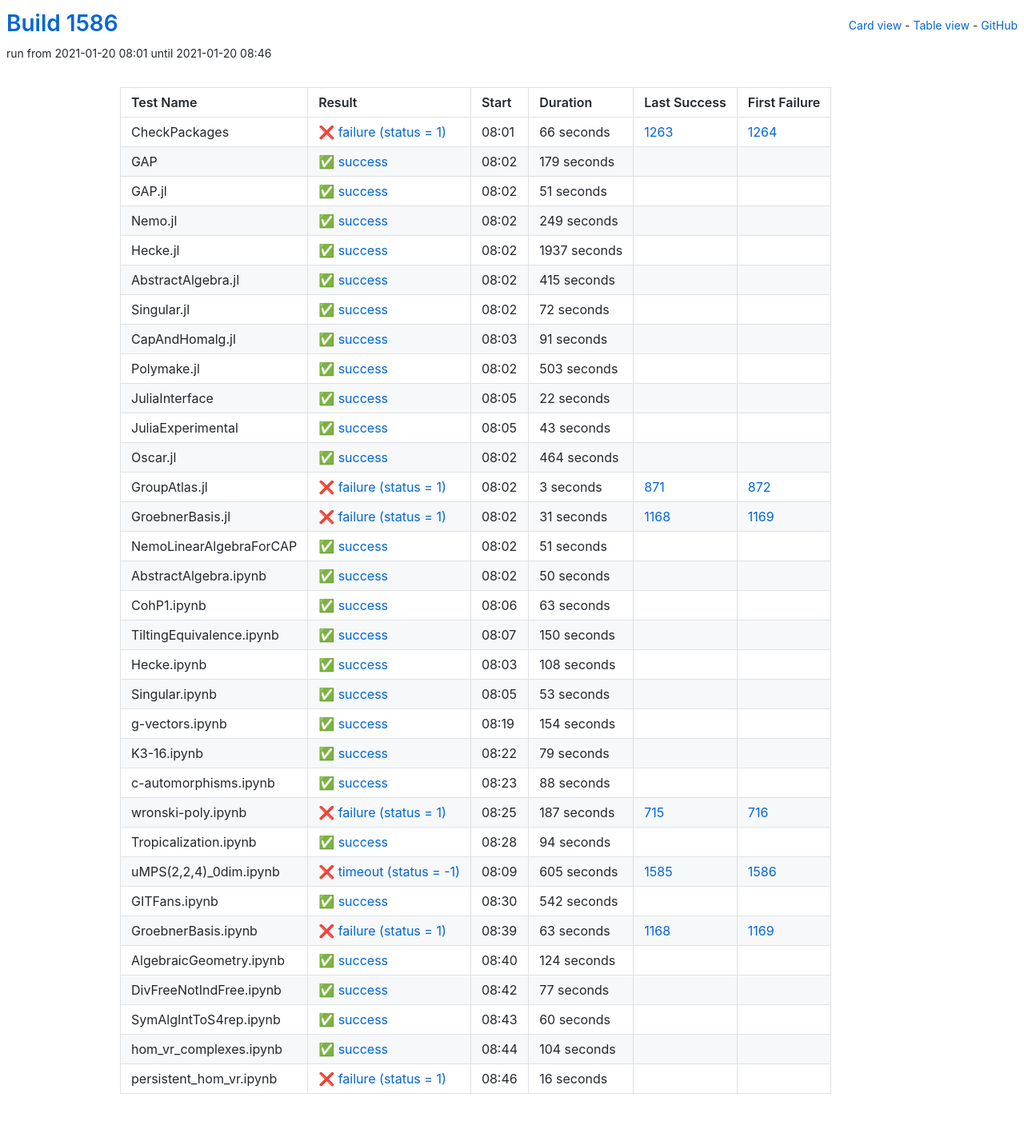
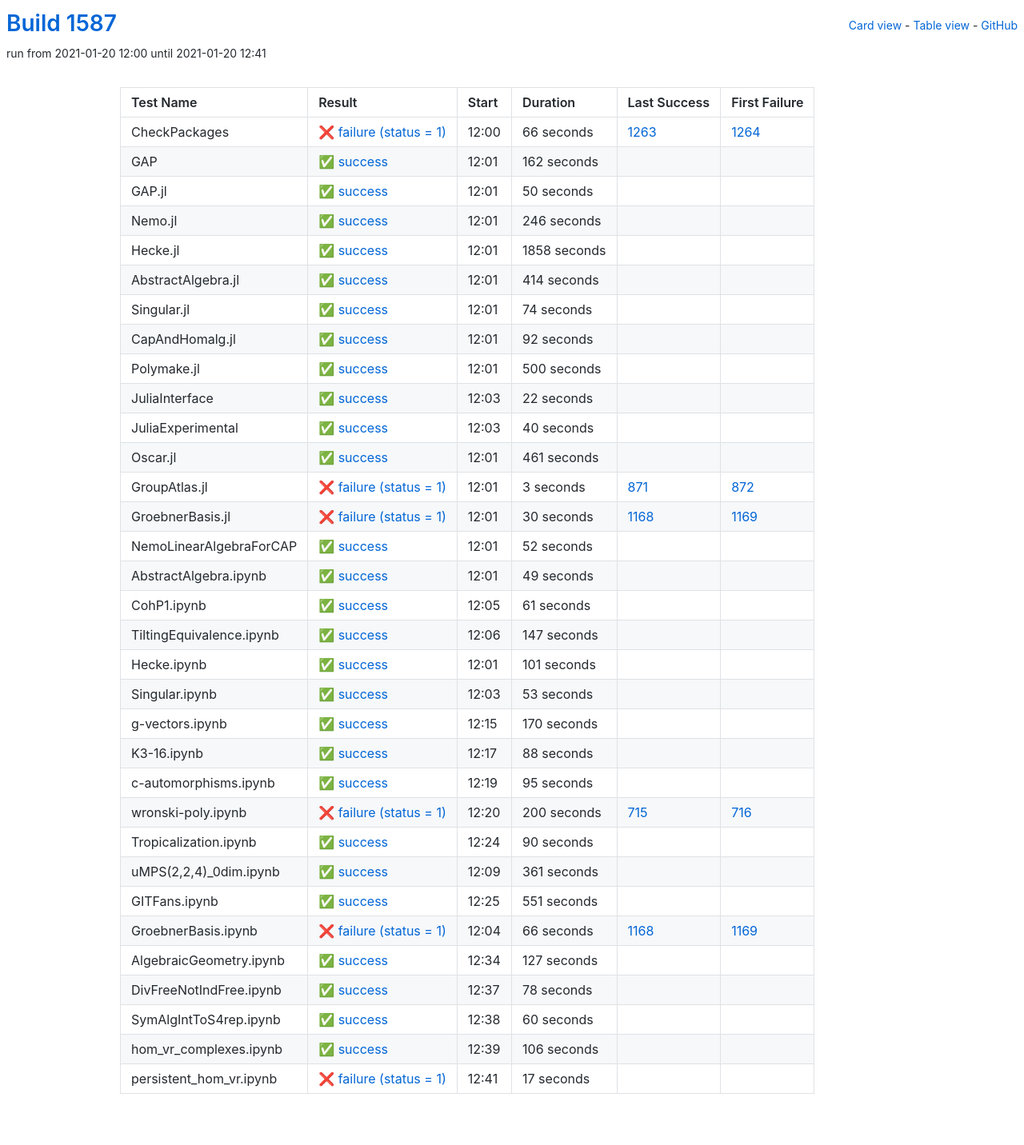
Before and after one commit to oscar-system/oscar-ci-status-stable, a Jekyll site: the page built from table.html, in a window 1280 px wide. Shown: the whole page at 80% size. Built offline with Jekyll 4.4.1, drawn with Linux system fonts in a browser that asks for light colours.

Commit message:
Build #1587

```diff
--- a/_data/ci.yml
+++ b/_data/ci.yml
@@ -1,6 +1,6 @@
 ---
-build: 1586
-build_url: https://oscarci.mathematik.uni-kl.de/job/oscar-stable/1586/
+build: 1587
+build_url: https://oscarci.mathematik.uni-kl.de/job/oscar-stable/1587/
 job: oscar-stable
 organization: oscar-system
 repo: oscar-ci-status-stable
@@ -8,8 +8,8 @@ repourl: https://github.com/oscar-system/oscar-ci-status-stable
 tests:
 - name: CheckPackages
   id: checkpackages
-  log: https://oscarci.mathematik.uni-kl.de/job/oscar-stable/1586/artifact/logs/build-1586/CheckPackages.log
-  start: 2021-01-20 08:01
+  log: https://oscarci.mathematik.uni-kl.de/job/oscar-stable/1587/artifact/logs/build-1587/CheckPackages.log
+  start: 2021-01-20 12:00
   success: false
   exitcode: 1
   status: failure
@@ -20,104 +20,104 @@ tests:
   first_failure_url: https://oscarci.mathematik.uni-kl.de/job/oscar-stable/1264/
 - name: GAP
   id: gap
-  log: https://oscarci.mathematik.uni-kl.de/job/oscar-stable/1586/artifact/logs/build-1586/GAP.log
-  start: 2021-01-20 08:02
+  log: https://oscarci.mathematik.uni-kl.de/job/oscar-stable/1587/artifact/logs/build-1587/GAP.log
+  start: 2021-01-20 12:01
   success: true
   exitcode: 0
   status: success
-  duration: 179
+  duration: 162
   last_success: false
   last_success_url:
   first_failure: false
   first_failure_url:
 - name: GAP.jl
   id: gap-jl
-  log: https://oscarci.mathematik.uni-kl.de/job/oscar-stable/1586/artifact/logs/build-1586/GAP.jl.log
-  start: 2021-01-20 08:02
+  log: https://oscarci.mathematik.uni-kl.de/job/oscar-stable/1587/artifact/logs/build-1587/GAP.jl.log
+  start: 2021-01-20 12:01
   success: true
   exitcode: 0
   status: success
-  duration: 51
+  duration: 50
   last_success: false
   last_success_url:
   first_failure: false
   first_failure_url:
 - name: Nemo.jl
   id: nemo-jl
-  log: https://oscarci.mathematik.uni-kl.de/job/oscar-stable/1586/artifact/logs/build-1586/Nemo.jl.log
-  start: 2021-01-20 08:02
+  log: https://oscarci.mathematik.uni-kl.de/job/oscar-stable/1587/artifact/logs/build-1587/Nemo.jl.log
+  start: 2021-01-20 12:01
   success: true
   exitcode: 0
   status: success
-  duration: 249
+  duration: 246
   last_success: false
   last_success_url:
   first_failure: false
   first_failure_url:
 - name: Hecke.jl
   id: hecke-jl
-  log: https://oscarci.mathematik.uni-kl.de/job/oscar-stable/1586/artifact/logs/build-1586/Hecke.jl.log
-  start: 2021-01-20 08:02
+  log: https://oscarci.mathematik.uni-kl.de/job/oscar-stable/1587/artifact/logs/build-1587/Hecke.jl.log
+  start: 2021-01-20 12:01
   success: true
   exitcode: 0
   status: success
-  duration: 1937
+  duration: 1858
   last_success: false
   last_success_url:
   first_failure: false
   first_failure_url:
 - name: AbstractAlgebra.jl
   id: abstractalgebra-jl
-  log: https://oscarci.mathematik.uni-kl.de/job/oscar-stable/1586/artifact/logs/build-1586/AbstractAlgebra.jl.log
-  start: 2021-01-20 08:02
+  log: https://oscarci.mathematik.uni-kl.de/job/oscar-stable/1587/artifact/logs/build-1587/AbstractAlgebra.jl.log
+  start: 2021-01-20 12:01
   success: true
   exitcode: 0
   status: success
-  duration: 415
+  duration: 414
   last_success: false
   last_success_url:
   first_failure: false
   first_failure_url:
 - name: Singular.jl
   id: singular-jl
-  log: https://oscarci.mathematik.uni-kl.de/job/oscar-stable/1586/artifact/logs/build-1586/Singular.jl.log
-  start: 2021-01-20 08:02
+  log: https://oscarci.mathematik.uni-kl.de/job/oscar-stable/1587/artifact/logs/build-1587/Singular.jl.log
+  start: 2021-01-20 12:01
   success: true
   exitcode: 0
   status: success
-  duration: 72
+  duration: 74
   last_success: false
   last_success_url:
   first_failure: false
   first_failure_url:
 - name: CapAndHomalg.jl
   id: capandhomalg-jl
-  log: https://oscarci.mathematik.uni-kl.de/job/oscar-stable/1586/artifact/logs/build-1586/CapAndHomalg.jl.log
-  start: 2021-01-20 08:03
+  log: https://oscarci.mathematik.uni-kl.de/job/oscar-stable/1587/artifact/logs/build-1587/CapAndHomalg.jl.log
+  start: 2021-01-20 12:01
   success: true
   exitcode: 0
   status: success
-  duration: 91
+  duration: 92
   last_success: false
   last_success_url:
   first_failure: false
   first_failure_url:
 - name: Polymake.jl
   id: polymake-jl
-  log: https://oscarci.mathematik.uni-kl.de/job/oscar-stable/1586/artifact/logs/build-1586/Polymake.jl.log
-  start: 2021-01-20 08:02
+  log: https://oscarci.mathematik.uni-kl.de/job/oscar-stable/1587/artifact/logs/build-1587/Polymake.jl.log
+  start: 2021-01-20 12:01
   success: true
   exitcode: 0
   status: success
-  duration: 503
+  duration: 500
   last_success: false
   last_success_url:
   first_failure: false
   first_failure_url:
 - name: JuliaInterface
   id: juliainterface
-  log: https://oscarci.mathematik.uni-kl.de/job/oscar-stable/1586/artifact/logs/build-1586/JuliaInterface.log
-  start: 2021-01-20 08:05
+  log: https://oscarci.mathematik.uni-kl.de/job/oscar-stable/1587/artifact/logs/build-1587/JuliaInterface.log
+  start: 2021-01-20 12:03
   success: true
   exitcode: 0
   status: success
@@ -128,32 +128,32 @@ tests:
   first_failure_url:
 - name: JuliaExperimental
   id: juliaexperimental
-  log: https://oscarci.mathematik.uni-kl.de/job/oscar-stable/1586/artifact/logs/build-1586/JuliaExperimental.log
-  start: 2021-01-20 08:05
+  log: https://oscarci.mathematik.uni-kl.de/job/oscar-stable/1587/artifact/logs/build-1587/JuliaExperimental.log
+  start: 2021-01-20 12:03
   success: true
   exitcode: 0
   status: success
-  duration: 43
+  duration: 40
   last_success: false
   last_success_url:
   first_failure: false
   first_failure_url:
 - name: Oscar.jl
   id: oscar-jl
-  log: https://oscarci.mathematik.uni-kl.de/job/oscar-stable/1586/artifact/logs/build-1586/Oscar.jl.log
-  start: 2021-01-20 08:02
+  log: https://oscarci.mathematik.uni-kl.de/job/oscar-stable/1587/artifact/logs/build-1587/Oscar.jl.log
+  start: 2021-01-20 12:01
   success: true
   exitcode: 0
   status: success
-  duration: 464
+  duration: 461
   last_success: false
   last_success_url:
   first_failure: false
   first_failure_url:
 - name: GroupAtlas.jl
   id: groupatlas-jl
-  log: https://oscarci.mathematik.uni-kl.de/job/oscar-stable/1586/artifact/logs/build-1586/GroupAtlas.jl.log
-  start: 2021-01-20 08:02
+  log: https://oscarci.mathematik.uni-kl.de/job/oscar-stable/1587/artifact/logs/build-1587/GroupAtlas.jl.log
+  start: 2021-01-20 12:01
   success: false
   exitcode: 1
   status: failure
@@ -164,80 +164,80 @@ tests:
   first_failure_url: https://oscarci.mathematik.uni-kl.de/job/oscar-stable/872/
 - name: GroebnerBasis.jl
   id: groebnerbasis-jl
-  log: https://oscarci.mathematik.uni-kl.de/job/oscar-stable/1586/artifact/logs/build-1586/GroebnerBasis.jl.log
-  start: 2021-01-20 08:02
+  log: https://oscarci.mathematik.uni-kl.de/job/oscar-stable/1587/artifact/logs/build-1587/GroebnerBasis.jl.log
+  start: 2021-01-20 12:01
   success: false
   exitcode: 1
   status: failure
-  duration: 31
+  duration: 30
   last_success: 1168
   last_success_url: https://oscarci.mathematik.uni-kl.de/job/oscar-stable/1168/
   first_failure: 1169
   first_failure_url: https://oscarci.mathematik.uni-kl.de/job/oscar-stable/1169/
 - name: NemoLinearAlgebraForCAP
   id: nemolinearalgebraforcap
-  log: https://oscarci.mathematik.uni-kl.de/job/oscar-stable/1586/artifact/logs/build-1586/NemoLinearAlgebraForCAP.log
-  start: 2021-01-20 08:02
+  log: https://oscarci.mathematik.uni-kl.de/job/oscar-stable/1587/artifact/logs/build-1587/NemoLinearAlgebraForCAP.log
+  start: 2021-01-20 12:01
   success: true
   exitcode: 0
   status: success
-  duration: 51
+  duration: 52
   last_success: false
   last_success_url:
   first_failure: false
   first_failure_url:
 - name: AbstractAlgebra.ipynb
   id: abstractalgebra-ipynb
-  log: https://oscarci.mathematik.uni-kl.de/job/oscar-stable/1586/artifact/logs/build-1586/AbstractAlgebra.ipynb.log
-  start: 2021-01-20 08:02
+  log: https://oscarci.mathematik.uni-kl.de/job/oscar-stable/1587/artifact/logs/build-1587/AbstractAlgebra.ipynb.log
+  start: 2021-01-20 12:01
   success: true
   exitcode: 0
   status: success
-  duration: 50
+  duration: 49
   last_success: false
   last_success_url:
   first_failure: false
   first_failure_url:
 - name: CohP1.ipynb
   id: cohp1-ipynb
-  log: https://oscarci.mathematik.uni-kl.de/job/oscar-stable/1586/artifact/logs/build-1586/CohP1.ipynb.log
-  start: 2021-01-20 08:06
+  log: https://oscarci.mathematik.uni-kl.de/job/oscar-stable/1587/artifact/logs/build-1587/CohP1.ipynb.log
+  start: 2021-01-20 12:05
   success: true
   exitcode: 0
   status: success
-  duration: 63
+  duration: 61
   last_success: false
   last_success_url:
   first_failure: false
   first_failure_url:
 - name: TiltingEquivalence.ipynb
   id: tiltingequivalence-ipynb
-  log: https://oscarci.mathematik.uni-kl.de/job/oscar-stable/1586/artifact/logs/build-1586/TiltingEquivalence.ipynb.log
-  start: 2021-01-20 08:07
+  log: https://oscarci.mathematik.uni-kl.de/job/oscar-stable/1587/artifact/logs/build-1587/TiltingEquivalence.ipynb.log
+  start: 2021-01-20 12:06
   success: true
   exitcode: 0
   status: success
-  duration: 150
+  duration: 147
   last_success: false
   last_success_url:
   first_failure: false
   first_failure_url:
 - name: Hecke.ipynb
   id: hecke-ipynb
-  log: https://oscarci.mathematik.uni-kl.de/job/oscar-stable/1586/artifact/logs/build-1586/Hecke.ipynb.log
-  start: 2021-01-20 08:03
+  log: https://oscarci.mathematik.uni-kl.de/job/oscar-stable/1587/artifact/logs/build-1587/Hecke.ipynb.log
+  start: 2021-01-20 12:01
   success: true
   exitcode: 0
   status: success
-  duration: 108
+  duration: 101
   last_success: false
   last_success_url:
   first_failure: false
   first_failure_url:
 - name: Singular.ipynb
   id: singular-ipynb
-  log: https://oscarci.mathematik.uni-kl.de/job/oscar-stable/1586/artifact/logs/build-1586/Singular.ipynb.log
-  start: 2021-01-20 08:05
+  log: https://oscarci.mathematik.uni-kl.de/job/oscar-stable/1587/artifact/logs/build-1587/Singular.ipynb.log
+  start: 2021-01-20 12:03
   success: true
   exitcode: 0
   status: success
@@ -248,32 +248,20 @@ tests:
   first_failure_url:
 - name: g-vectors.ipynb
   id: g-vectors-ipynb
-  log: https://oscarci.mathematik.uni-kl.de/job/oscar-stable/1586/artifact/logs/build-1586/g-vectors.ipynb.log
-  start: 2021-01-20 08:19
+  log: https://oscarci.mathematik.uni-kl.de/job/oscar-stable/1587/artifact/logs/build-1587/g-vectors.ipynb.log
+  start: 2021-01-20 12:15
   success: true
   exitcode: 0
   status: success
-  duration: 154
+  duration: 170
   last_success: false
   last_success_url:
   first_failure: false
   first_failure_url:
 - name: K3-16.ipynb
   id: k3-16-ipynb
-  log: https://oscarci.mathematik.uni-kl.de/job/oscar-stable/1586/artifact/logs/build-1586/K3-16.ipynb.log
-  start: 2021-01-20 08:22
-  success: true
-  exitcode: 0
-  status: success
-  duration: 79
-  last_success: false
-  last_success_url:
-  first_failure: false
-  first_failure_url:
-- name: c-automorphisms.ipynb
-  id: c-automorphisms-ipynb
-  log: https://oscarci.mathematik.uni-kl.de/job/oscar-stable/1586/artifact/logs/build-1586/c-automorphisms.ipynb.log
-  start: 2021-01-20 08:23
+  log: https://oscarci.mathematik.uni-kl.de/job/oscar-stable/1587/artifact/logs/build-1587/K3-16.ipynb.log
+  start: 2021-01-20 12:17
   success: true
   exitcode: 0
   status: success
@@ -282,94 +270,106 @@ tests:
   last_success_url:
   first_failure: false
   first_failure_url:
+- name: c-automorphisms.ipynb
+  id: c-automorphisms-ipynb
+  log: https://oscarci.mathematik.uni-kl.de/job/oscar-stable/1587/artifact/logs/build-1587/c-automorphisms.ipynb.log
+  start: 2021-01-20 12:19
+  success: true
+  exitcode: 0
+  status: success
+  duration: 95
+  last_success: false
+  last_success_url:
+  first_failure: false
+  first_failure_url:
 - name: wronski-poly.ipynb
   id: wronski-poly-ipynb
-  log: https://oscarci.mathematik.uni-kl.de/job/oscar-stable/1586/artifact/logs/build-1586/wronski-poly.ipynb.log
-  start: 2021-01-20 08:25
+  log: https://oscarci.mathematik.uni-kl.de/job/oscar-stable/1587/artifact/logs/build-1587/wronski-poly.ipynb.log
+  start: 2021-01-20 12:20
   success: false
   exitcode: 1
   status: failure
-  duration: 187
+  duration: 200
   last_success: 715
   last_success_url: https://oscarci.mathematik.uni-kl.de/job/oscar-stable/715/
   first_failure: 716
   first_failure_url: https://oscarci.mathematik.uni-kl.de/job/oscar-stable/716/
 - name: Tropicalization.ipynb
   id: tropicalization-ipynb
-  log: https://oscarci.mathematik.uni-kl.de/job/oscar-stable/1586/artifact/logs/build-1586/Tropicalization.ipynb.log
-  start: 2021-01-20 08:28
+  log: https://oscarci.mathematik.uni-kl.de/job/oscar-stable/1587/artifact/logs/build-1587/Tropicalization.ipynb.log
+  start: 2021-01-20 12:24
   success: true
   exitcode: 0
   status: success
-  duration: 94
+  duration: 90
   last_success: false
   last_success_url:
   first_failure: false
   first_failure_url:
 - name: uMPS(2,2,4)_0dim.ipynb
   id: umps-2-2-4-0dim-ipynb
-  log: https://oscarci.mathematik.uni-kl.de/job/oscar-stable/1586/artifact/logs/build-1586/uMPS-2-2-4-_0dim.ipynb.log
-  start: 2021-01-20 08:09
-  success: false
-  exitcode: -1
-  status: timeout
-  duration: 605
-  last_success: 1585
-  last_success_url: https://oscarci.mathematik.uni-kl.de/job/oscar-stable/1585/
-  first_failure: 1586
-  first_failure_url: https://oscarci.mathematik.uni-kl.de/job/oscar-stable/1586/
-- name: GITFans.ipynb
-  id: gitfans-ipynb
-  log: https://oscarci.mathematik.uni-kl.de/job/oscar-stable/1586/artifact/logs/build-1586/GITFans.ipynb.log
-  start: 2021-01-20 08:30
+  log: https://oscarci.mathematik.uni-kl.de/job/oscar-stable/1587/artifact/logs/build-1587/uMPS-2-2-4-_0dim.ipynb.log
+  start: 2021-01-20 12:09
   success: true
   exitcode: 0
   status: success
-  duration: 542
+  duration: 361
+  last_success: false
+  last_success_url:
+  first_failure: false
+  first_failure_url:
+- name: GITFans.ipynb
+  id: gitfans-ipynb
+  log: https://oscarci.mathematik.uni-kl.de/job/oscar-stable/1587/artifact/logs/build-1587/GITFans.ipynb.log
+  start: 2021-01-20 12:25
+  success: true
+  exitcode: 0
+  status: success
+  duration: 551
   last_success: false
   last_success_url:
   first_failure: false
   first_failure_url:
 - name: GroebnerBasis.ipynb
   id: groebnerbasis-ipynb
-  log: https://oscarci.mathematik.uni-kl.de/job/oscar-stable/1586/artifact/logs/build-1586/GroebnerBasis.ipynb.log
-  start: 2021-01-20 08:39
+  log: https://oscarci.mathematik.uni-kl.de/job/oscar-stable/1587/artifact/logs/build-1587/GroebnerBasis.ipynb.log
+  start: 2021-01-20 12:04
   success: false
   exitcode: 1
   status: failure
-  duration: 63
+  duration: 66
   last_success: 1168
   last_success_url: https://oscarci.mathematik.uni-kl.de/job/oscar-stable/1168/
   first_failure: 1169
   first_failure_url: https://oscarci.mathematik.uni-kl.de/job/oscar-stable/1169/
 - name: AlgebraicGeometry.ipynb
   id: algebraicgeometry-ipynb
-  log: https://oscarci.mathematik.uni-kl.de/job/oscar-stable/1586/artifact/logs/build-1586/AlgebraicGeometry.ipynb.log
-  start: 2021-01-20 08:40
+  log: https://oscarci.mathematik.uni-kl.de/job/oscar-stable/1587/artifact/logs/build-1587/AlgebraicGeometry.ipynb.log
+  start: 2021-01-20 12:34
   success: true
   exitcode: 0
   status: success
-  duration: 124
+  duration: 127
   last_success: false
   last_success_url:
   first_failure: false
   first_failure_url:
 - name: DivFreeNotIndFree.ipynb
   id: divfreenotindfree-ipynb
-  log: https://oscarci.mathematik.uni-kl.de/job/oscar-stable/1586/artifact/logs/build-1586/DivFreeNotIndFree.ipynb.log
-  start: 2021-01-20 08:42
+  log: https://oscarci.mathematik.uni-kl.de/job/oscar-stable/1587/artifact/logs/build-1587/DivFreeNotIndFree.ipynb.log
+  start: 2021-01-20 12:37
   success: true
   exitcode: 0
   status: success
-  duration: 77
+  duration: 78
   last_success: false
   last_success_url:
   first_failure: false
   first_failure_url:
 - name: SymAlgIntToS4rep.ipynb
   id: symalginttos4rep-ipynb
-  log: https://oscarci.mathematik.uni-kl.de/job/oscar-stable/1586/artifact/logs/build-1586/SymAlgIntToS4rep.ipynb.log
-  start: 2021-01-20 08:43
+  log: https://oscarci.mathematik.uni-kl.de/job/oscar-stable/1587/artifact/logs/build-1587/SymAlgIntToS4rep.ipynb.log
+  start: 2021-01-20 12:38
   success: true
   exitcode: 0
   status: success
@@ -380,24 +380,24 @@ tests:
   first_failure_url:
 - name: hom_vr_complexes.ipynb
   id: hom-vr-complexes-ipynb
-  log: https://oscarci.mathematik.uni-kl.de/job/oscar-stable/1586/artifact/logs/build-1586/hom_vr_complexes.ipynb.log
-  start: 2021-01-20 08:44
+  log: https://oscarci.mathematik.uni-kl.de/job/oscar-stable/1587/artifact/logs/build-1587/hom_vr_complexes.ipynb.log
+  start: 2021-01-20 12:39
   success: true
   exitcode: 0
   status: success
-  duration: 104
+  duration: 106
   last_success: false
   last_success_url:
   first_failure: false
   first_failure_url:
 - name: persistent_hom_vr.ipynb
   id: persistent-hom-vr-ipynb
-  log: https://oscarci.mathematik.uni-kl.de/job/oscar-stable/1586/artifact/logs/build-1586/persistent_hom_vr.ipynb.log
-  start: 2021-01-20 08:46
+  log: https://oscarci.mathematik.uni-kl.de/job/oscar-stable/1587/artifact/logs/build-1587/persistent_hom_vr.ipynb.log
+  start: 2021-01-20 12:41
   success: false
   exitcode: 1
   status: failure
-  duration: 16
+  duration: 17
   last_success: false
   last_success_url:
   first_failure: false
```
Also changed, not shown: README.md.
